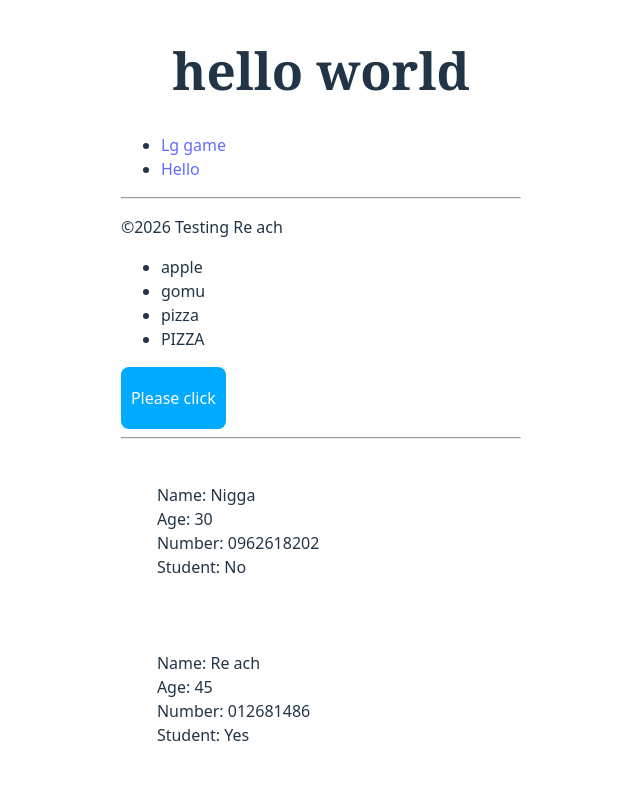
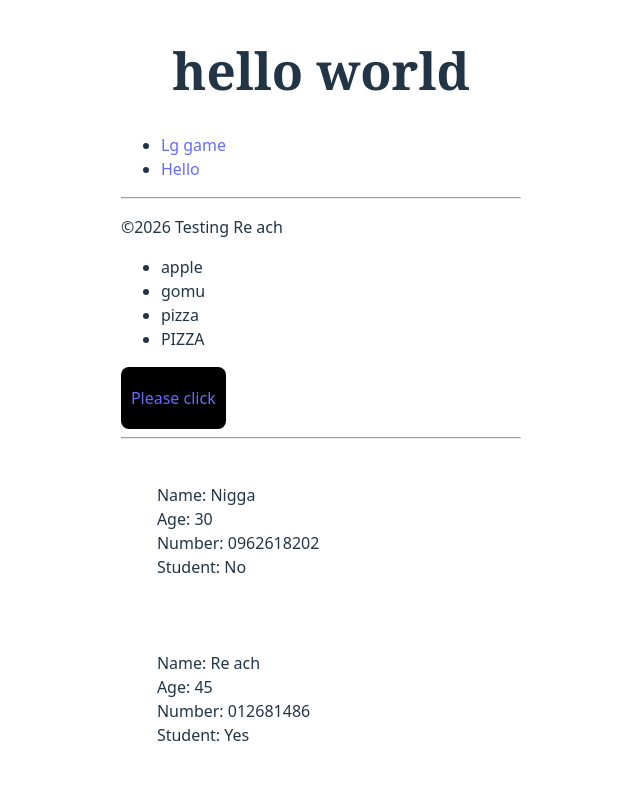
Before and after one commit to fizz168/react, a React (Vite) app in the folder react/: page / in a window 1280 px wide. Shown: the top 800 px of the page, without its empty margins (319-959 px from the left). Built offline with nearby package versions, Linux system fonts and the light colour scheme.

Commit message:
fix: update button background color and adjust button text structure

```diff
--- a/react/src/Button.jsx
+++ b/react/src/Button.jsx
@@ -1,6 +1,6 @@
 function Button(){
     const style = {
-       backgroundColor: "hsl(200, 100%, 50%)",
+       backgroundColor: "black",
        color:"white",
        padding:"20px 10px",
        boarderRadius: "5px",
@@ -10,7 +10,7 @@ function Button(){
     }
     return(
         <>
-    <button style={style}>Please click</button>
+    <button style={style}><a href="https://landonorris.com/">Please click</a></button>
 <hr></hr>
     </>
     );
```
